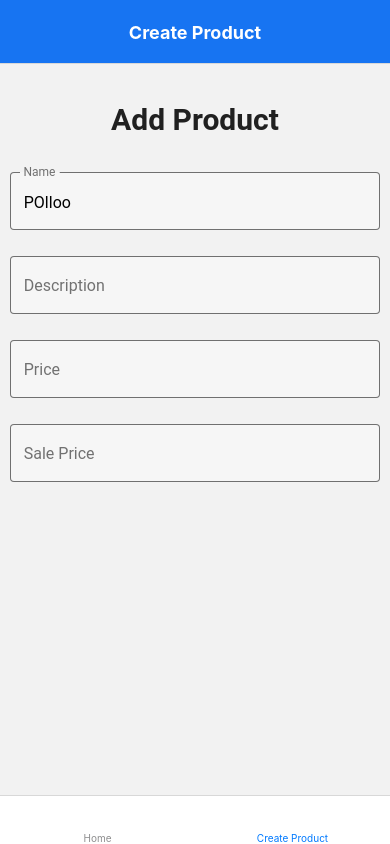
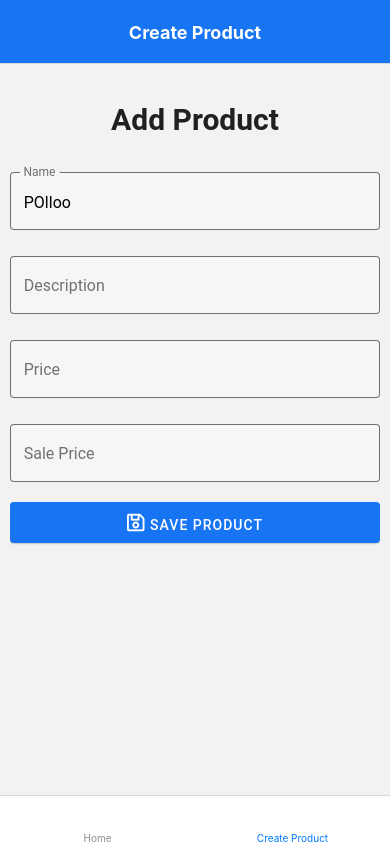
Before and after one commit to maximopeoficiales/react-native-ts-crud-nest-js, a React Native app: screen /CreateProductTab in a window 390 px wide. Built offline with nearby package versions, Linux system fonts and the light colour scheme; some icons are missing.

Commit message:
ADD: types de react svg icons

```diff
--- a/App.tsx
+++ b/App.tsx
@@ -1,7 +1,8 @@
 // reat Navigation
+import {Provider as PaperProvider} from 'react-native-paper';
 import {NavigationContainer} from '@react-navigation/native';
 import React from 'react';
-import {StyleSheet} from 'react-native';
+import {AppRegistry, StyleSheet} from 'react-native';
 import {createNativeStackNavigator} from '@react-navigation/native-stack';
 import {createBottomTabNavigator} from '@react-navigation/bottom-tabs';
 import {RootStackParamList} from './src/screens/RootStackParams';
@@ -13,6 +14,7 @@ import EditProduct from './src/screens/EditProduct/EditProduct';
 import {DefaultTheme} from 'react-native-paper';
 import {Theme} from 'react-native-paper/lib/typescript/types';
 import Bar from './src/components/ui/Bar/Bar';
+import {name as appName} from './app.json';
 
 // es muy buena practica hacer esto ayuda en el autocompletado
 const Tab = createBottomTabNavigator<RootStackParamList>();
@@ -62,6 +64,8 @@ const HomeTabs = () => {
 export const App = () => {
   return (
     // Oculto el header principal
+    // PaperProvider Segun la documentacion oficial
+    <PaperProvider theme={theme}>
       <NavigationContainer>
         <Stack.Navigator
           initialRouteName="HomeStack"
@@ -72,9 +76,12 @@ export const App = () => {
           <Stack.Screen name="EditProductStack" component={EditProduct} />
         </Stack.Navigator>
       </NavigationContainer>
+    </PaperProvider>
   );
 };
 
 const styles = StyleSheet.create({});
 
+AppRegistry.registerComponent(appName, () => App);
+
 export default App;
--- a/package.json
+++ b/package.json
@@ -33,6 +33,7 @@
     "@react-native-community/eslint-config": "^2.0.0",
     "@types/jest": "^26.0.23",
     "@types/react-native": "^0.64.5",
+    "@types/react-native-vector-icons": "^6.4.8",
     "@types/react-test-renderer": "^16.9.2",
     "babel-jest": "^26.6.3",
     "eslint": "^7.14.0",
--- a/src/screens/CreateProduct/CreateProduct.tsx
+++ b/src/screens/CreateProduct/CreateProduct.tsx
@@ -1,9 +1,11 @@
 import React, {useEffect} from 'react';
 import {ScrollView, StyleSheet, Text, View} from 'react-native';
-import {Headline, TextInput} from 'react-native-paper';
+import {Button, Headline, TextInput} from 'react-native-paper';
 import {Product} from '../../api/entitys/Product.dto';
 import {useForm} from '../../hooks/useForm';
 import {globalStyle} from '../../styles/global';
+import Icon from 'react-native-vector-icons/FontAwesome5';
+
 interface MyProps {}
 const defaultProps: MyProps = {};
 const CreateProduct = (props: MyProps) => {
@@ -15,11 +17,10 @@ const CreateProduct = (props: MyProps) => {
 
   useEffect(() => {
     console.log(product);
-
   }, [product]);
 
   const {description, name, price, salePrice} = product;
-
+  const handlerPress = () => {};
   return (
     <ScrollView style={globalStyle.container}>
       <Headline style={globalStyle.title}>Add Product</Headline>
@@ -66,6 +67,9 @@ const CreateProduct = (props: MyProps) => {
         label="Sale Price"
         keyboardType="numeric"
       />
+      <Button mode="contained" onPress={handlerPress}>
+        <Icon name="save" size={20} /> Save Product
+      </Button>
     </ScrollView>
   );
 };
--- a/src/styles/global.ts
+++ b/src/styles/global.ts
@@ -4,8 +4,9 @@ import { StyleSheet } from "react-native";
 export const globalStyle = StyleSheet.create({
     container: {
         flex: 1,
-        marginTop: 20,
+        marginVertical: 20,
         marginHorizontal: "2.5%"
+
     }
     , title: {
         textAlign: "center",
```
Also changed, not shown: 1 other file (tests, documents, lock files or other folders). Lines whose indentation alone changed are shown as unchanged.
